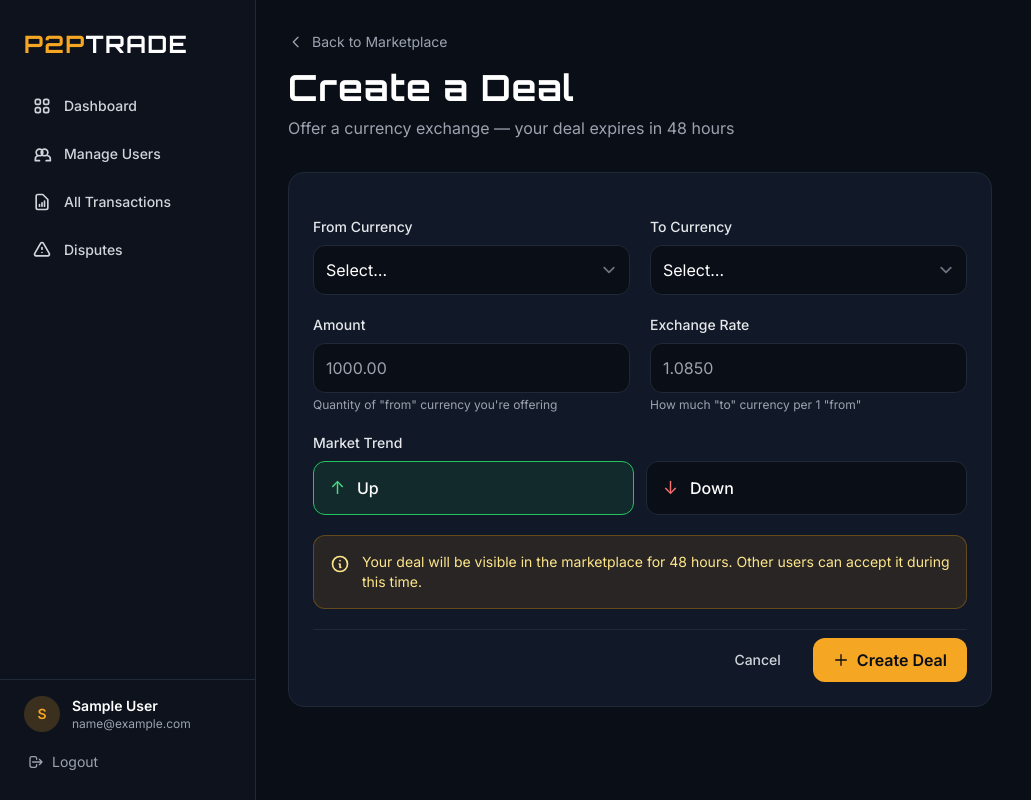
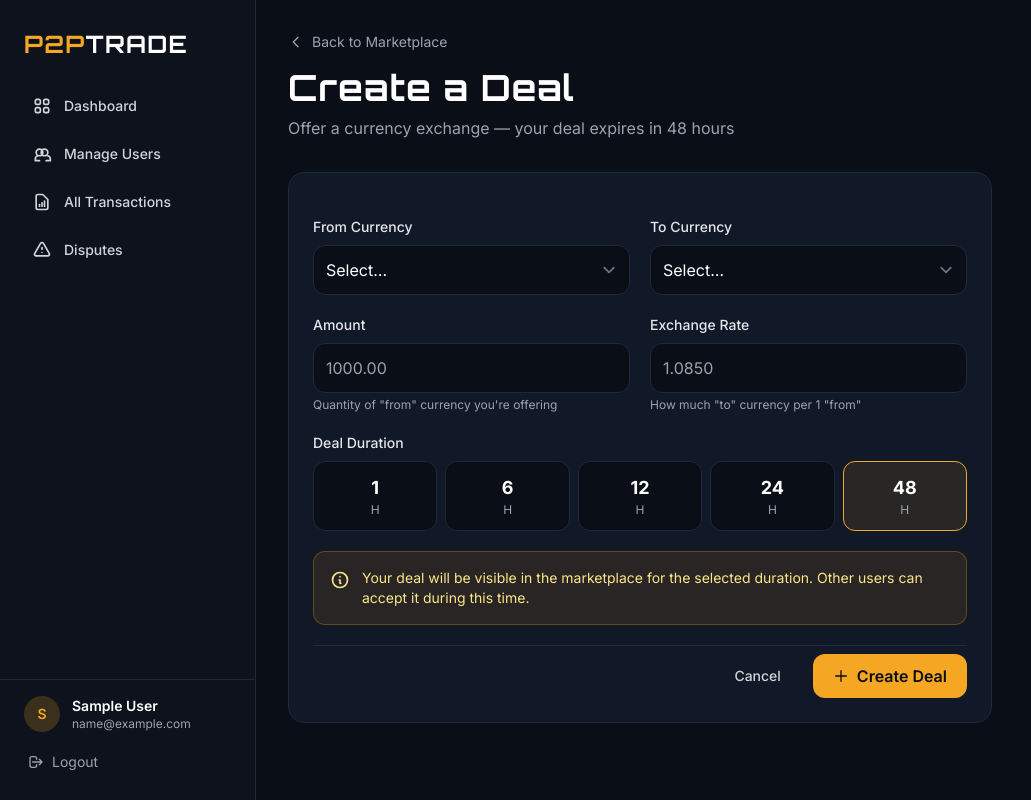
Before and after one commit to 25091849-cece/P2PTrade, a Django app: page /marketplace/create/ in a window 1280 px wide. Shown: the whole page, without its empty margins (0-1031 px from the left). Run offline with Django 5.2, Linux system fonts and the light colour scheme; the visitor is signed in with stand-in values (Sample User, id 1); data that the repository does not hold is empty; some libraries are stand-ins or nearby versions.

Commit message:
fix create deal and accept deal

```diff
--- a/templates/marketplace/create.html
+++ b/templates/marketplace/create.html
@@ -56,31 +56,56 @@
         <p class="text-xs text-p2p-muted mt-1">How much "to" currency per 1 "from"</p>
       </div>
 
+      <!-- Deal Duration -->
       <div class="sm:col-span-2">
-        <label class="block text-sm font-medium text-gray-200 mb-2">Market Trend</label>
-        <div class="flex gap-3">
-          <label class="flex-1 cursor-pointer">
-            <input type="radio" name="trend" value="up" class="peer sr-only" {% if form.trend == 'up' or not form.trend %}checked{% endif %}>
-            <div class="flex items-center gap-3 px-4 py-3 rounded-xl border border-p2p-border bg-p2p-bg peer-checked:border-green-500 peer-checked:bg-green-500/10 transition">
-              <span class="text-green-400 text-lg">↑</span>
-              <span class="text-white font-medium">Up</span>
+        <label class="block text-sm font-medium text-gray-200 mb-2">Deal Duration</label>
+        <div class="grid grid-cols-5 gap-2">
+          <label class="cursor-pointer">
+            <input type="radio" name="duration" value="1" class="peer sr-only" {% if request.POST.duration == '1' %}checked{% endif %}>
+            <div class="flex flex-col items-center justify-center px-3 py-3 rounded-xl border border-p2p-border bg-p2p-bg peer-checked:border-p2p-accent peer-checked:bg-p2p-accent/10 transition text-center">
+              <span class="text-white font-bold text-lg">1</span>
+              <span class="text-p2p-muted text-xs">H</span>
             </div>
           </label>
-          <label class="flex-1 cursor-pointer">
-            <input type="radio" name="trend" value="down" class="peer sr-only" {% if form.trend == 'down' %}checked{% endif %}>
-            <div class="flex items-center gap-3 px-4 py-3 rounded-xl border border-p2p-border bg-p2p-bg peer-checked:border-red-500 peer-checked:bg-red-500/10 transition">
-              <span class="text-red-400 text-lg">↓</span>
-              <span class="text-white font-medium">Down</span>
+          <label class="cursor-pointer">
+            <input type="radio" name="duration" value="6" class="peer sr-only" {% if request.POST.duration == '6' %}checked{% endif %}>
+            <div class="flex flex-col items-center justify-center px-3 py-3 rounded-xl border border-p2p-border bg-p2p-bg peer-checked:border-p2p-accent peer-checked:bg-p2p-accent/10 transition text-center">
+              <span class="text-white font-bold text-lg">6</span>
+              <span class="text-p2p-muted text-xs">H</span>
+            </div>
+          </label>
+          <label class="cursor-pointer">
+            <input type="radio" name="duration" value="12" class="peer sr-only" {% if request.POST.duration == '12' %}checked{% endif %}>
+            <div class="flex flex-col items-center justify-center px-3 py-3 rounded-xl border border-p2p-border bg-p2p-bg peer-checked:border-p2p-accent peer-checked:bg-p2p-accent/10 transition text-center">
+              <span class="text-white font-bold text-lg">12</span>
+              <span class="text-p2p-muted text-xs">H</span>
+            </div>
+          </label>
+          <label class="cursor-pointer">
+            <input type="radio" name="duration" value="24" class="peer sr-only" {% if request.POST.duration == '24' %}checked{% endif %}>
+            <div class="flex flex-col items-center justify-center px-3 py-3 rounded-xl border border-p2p-border bg-p2p-bg peer-checked:border-p2p-accent peer-checked:bg-p2p-accent/10 transition text-center">
+              <span class="text-white font-bold text-lg">24</span>
+              <span class="text-p2p-muted text-xs">H</span>
+            </div>
+          </label>
+          <label class="cursor-pointer">
+            <input type="radio" name="duration" value="48" class="peer sr-only" checked>
+            <div class="flex flex-col items-center justify-center px-3 py-3 rounded-xl border border-p2p-border bg-p2p-bg peer-checked:border-p2p-accent peer-checked:bg-p2p-accent/10 transition text-center">
+              <span class="text-white font-bold text-lg">48</span>
+              <span class="text-p2p-muted text-xs">H</span>
             </div>
           </label>
         </div>
       </div>
     </div>
 
+
+
+    <!-- Information Box -->
     <div class="bg-amber-500/10 border border-amber-500/30 rounded-xl p-4 text-sm text-amber-200">
       <div class="flex gap-3">
         <svg class="w-5 h-5 flex-shrink-0 mt-0.5" fill="none" stroke="currentColor" viewBox="0 0 24 24"><path stroke-linecap="round" stroke-linejoin="round" stroke-width="2" d="M13 16h-1v-4h-1m1-4h.01M21 12a9 9 0 11-18 0 9 9 0 0118 0z"/></svg>
-        <p>Your deal will be visible in the marketplace for 48 hours. Other users can accept it during this time.</p>
+        <p>Your deal will be visible in the marketplace for the selected duration. Other users can accept it during this time.</p>
       </div>
     </div>
 
```
Also changed, not shown: templates/marketplace/index.html (+9 -0 lines).
